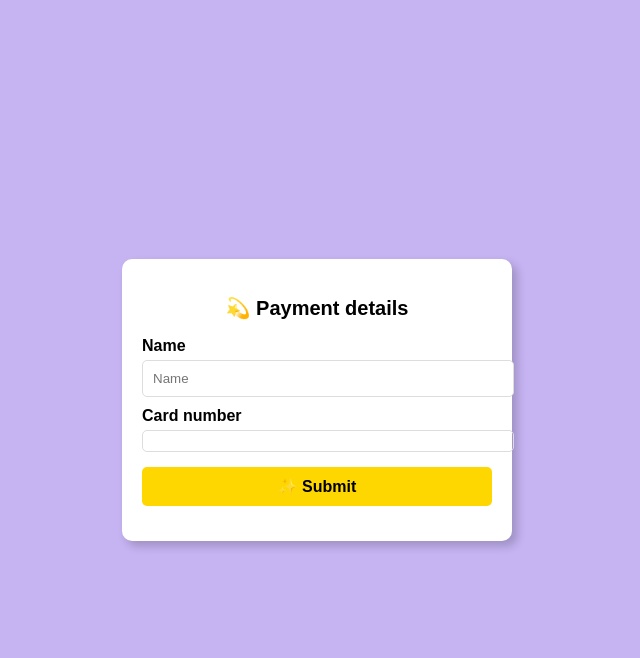
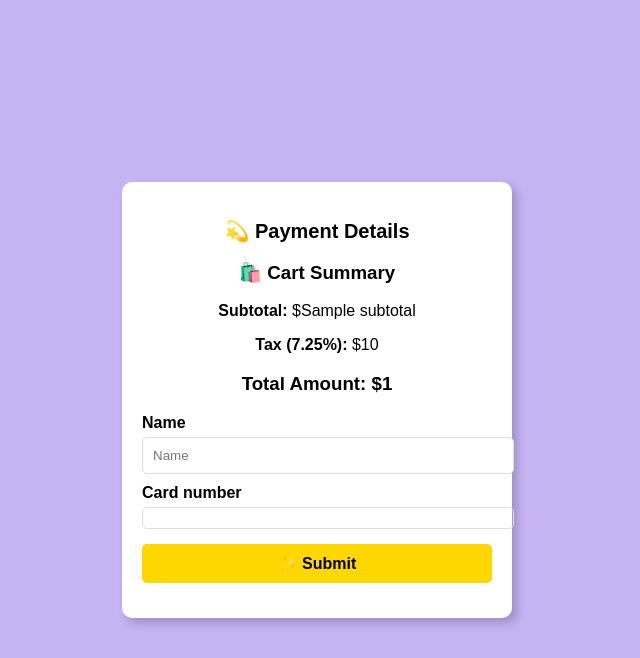
Before and after one commit to RealGrapeTree/CSC.289-sp25capstoneproject_group9, a Flask app: template Novel_Solutions/templates/payment.html in a window 1280 px wide. Shown: the top 658 px of the page, without its empty margins (323-963 px from the left). Run offline with Flask 3, Linux system fonts and the light colour scheme; the template is opened without the code that fills it: most values are stand-ins (such as "Sample title", 1, 10 or a date in 2020); parts of the project's set-up code (start-up, migrations or seed data) failed here and were passed over; some libraries are stand-ins or nearby versions.

Commit message:
Updated Checkout
Checkout now shows the correct cost according to what is in the cart

```diff
--- a/Novel_Solutions/app.py
+++ b/Novel_Solutions/app.py
@@ -1,10 +1,11 @@
 # Import necessary modules
-from flask import Flask, request, jsonify, render_template
+from flask import Flask, request, jsonify, render_template, session
 from dotenv import load_dotenv
+from flask_login import LoginManager, login_required, current_user
 from blueprints.loginpage.Novel_login import Novel_login
 from blueprints.POS.Novel_POS import Novel_POS
 from blueprints.inventory.Novel_inventory import Novel_inventory
-from blueprints.cart.Novel_cart import Novel_cart
+from blueprints.cart.Novel_cart import Novel_cart, get_cart_total  # Import cart total function
 from extensions import db, bcrypt, login_manager
 from models import User, Book
 import os
@@ -59,35 +60,42 @@ def create_default_manager():
 # Create the default admin account
 create_default_manager()
 
-# ✅ Route to render the checkout page (Now generates PaymentIntent)
+# ✅ Route to render the checkout page (Now dynamically fetches total cart amount)
 @app.route("/checkout")
+@login_required  # Ensure only logged-in users can checkout
 def checkout():
     try:
-        amount = 5000  # Example: $50.00 (Stripe processes amounts in cents)
+        subtotal, tax_amount, total_amount = get_cart_total()  # Fetch total from cart
+        amount_in_cents = int(total_amount * 100)  # Convert to cents for Stripe
 
-        # Create a PaymentIntent
+        # Create a PaymentIntent with the actual cart amount
         intent = stripe.PaymentIntent.create(
-            amount=amount,
+            amount=amount_in_cents,
             currency="usd",
             payment_method_types=["card"]
         )
 
         return render_template("payment.html",
                                stripe_publishable_key=stripe_publishable_key,
-                               client_secret=intent.client_secret)
+                               client_secret=intent.client_secret,
+                               subtotal=subtotal,
+                               tax_amount=tax_amount,
+                               total_amount=total_amount)  # Pass cart details
     except Exception as e:
         return jsonify(error=str(e)), 400
 
 # ✅ Route to create a PaymentIntent (Used by payment.html)
 @app.route("/create-payment-intent", methods=["POST"])
+@login_required
 def create_payment():
     try:
         data = request.json
-        amount = data.get("amount")  # Amount in cents
+        subtotal, tax_amount, total_amount = get_cart_total()  # Ensure correct total is used
+        amount_in_cents = int(total_amount * 100)  # Convert to cents
 
         # Create a PaymentIntent
         intent = stripe.PaymentIntent.create(
-            amount=amount,
+            amount=amount_in_cents,
             currency="usd",
             payment_method_types=["card"]
         )
@@ -99,6 +107,7 @@ def create_payment():
 
 # ✅ Order Confirmation Page Route
 @app.route("/order-confirmation")
+@login_required
 def order_confirmation():
     return render_template("order_confirmation.html")  # Redirects to a confirmation page
 
--- a/Novel_Solutions/templates/payment.html
+++ b/Novel_Solutions/templates/payment.html
@@ -9,7 +9,16 @@
 </head>
 <body>
     <div class="payment-container">
-        <h2>💫 <b>Payment details</b></h2>
+        <h2>💫 <b>Payment Details</b></h2>
+
+        <!-- 🛍️ Display Cart Summary -->
+        <div class="cart-summary">
+            <h3>🛍️ Cart Summary</h3>
+            <p><strong>Subtotal:</strong> ${{ subtotal }}</p>
+            <p><strong>Tax (7.25%):</strong> ${{ tax_amount }}</p>
+            <h3><strong>Total Amount:</strong> ${{ total_amount }}</h3>
+        </div>
+
         <form id="payment-form">
             <label for="name">Name</label>
             <input type="text" id="name" placeholder="Name" required>
@@ -31,7 +40,7 @@
         async function fetchClientSecret() {
             const response = await fetch("/create-payment-intent", {
                 method: "POST",
-                body: JSON.stringify({ amount: 5000 }), // Example amount ($50.00)
+                body: JSON.stringify({ amount: {{ total_amount * 100 }} }), // Convert to cents for Stripe
                 headers: { "Content-Type": "application/json" }
             });
             const { clientSecret } = await response.json();
```
Also changed, not shown: Novel_Solutions/blueprints/cart/Novel_cart.py (+14 -0 lines).
